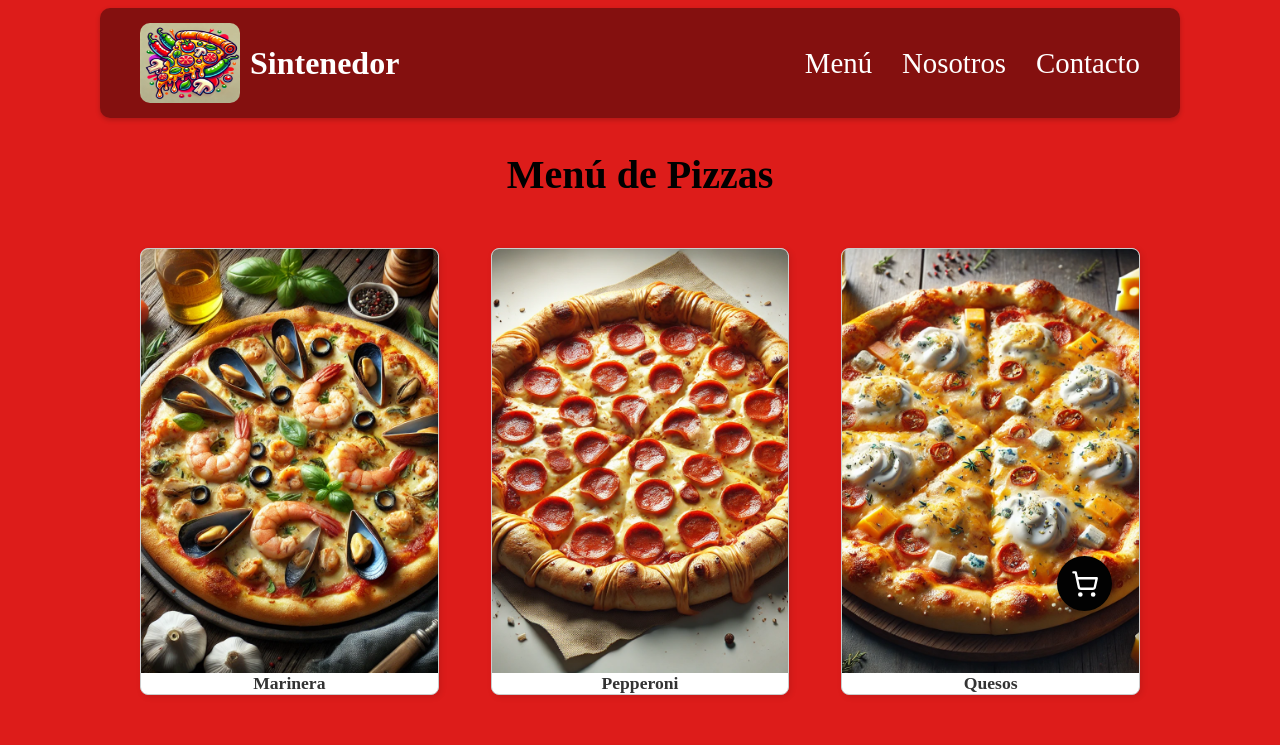
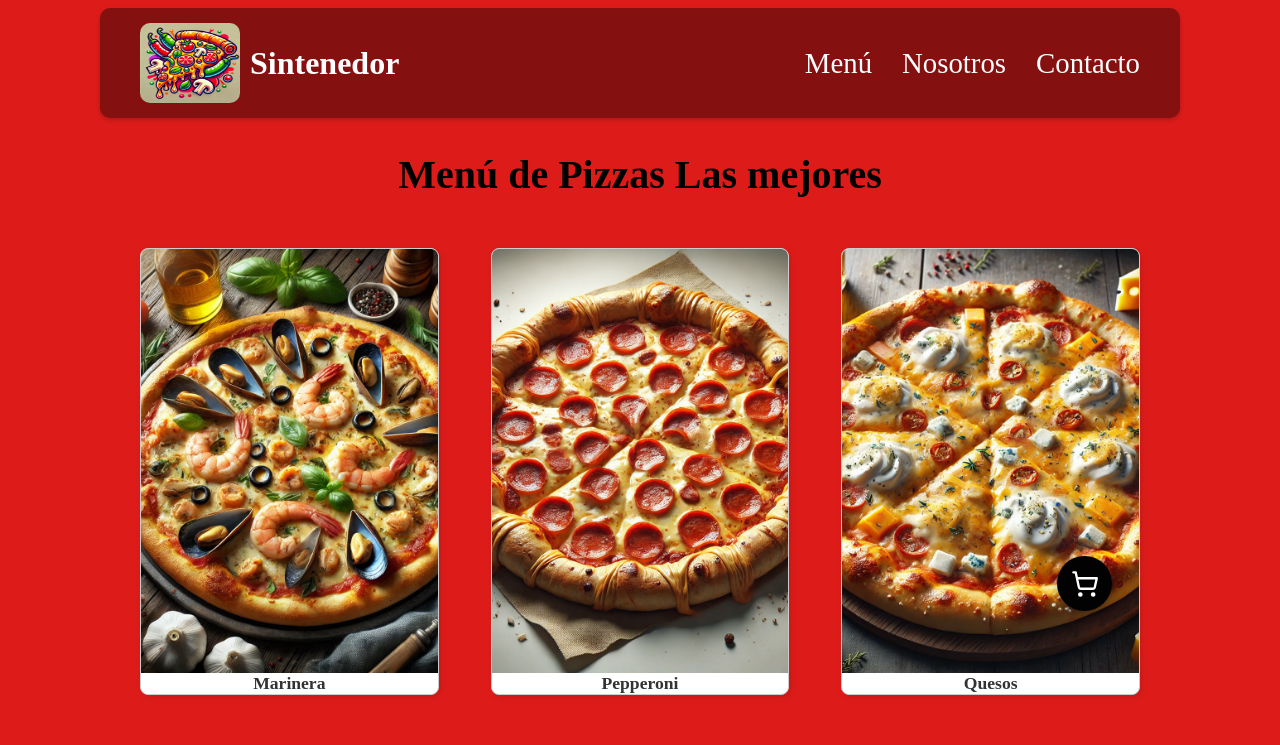
Before and after one commit to Magupe09/SintenedorReact-2, a React (Vite) app in the folder sintenedor/: page / in a window 1280 px wide. Shown: the top 745 px of the page. Built offline with nearby package versions, Linux system fonts and the light colour scheme; a web font is replaced by a local one.

Commit message:
Cambio de titulo

```diff
--- a/sintenedor/src/App.jsx
+++ b/sintenedor/src/App.jsx
@@ -86,7 +86,7 @@ function AppContent() {
       <main>
         {/* --- ESTA SECCIÓN SIEMPRE VISIBLE: EL MENÚ DE PIZZAS --- */}
         <section id="menu" className={appStyles.container}>
-          <h1>Menú de Pizzas</h1>
+          <h1>Menú de Pizzas Las mejores</h1>
           <PizzaList pizzas={pizzas} onPizzaClick={handlePizzaClick} />
         </section>
 
```
